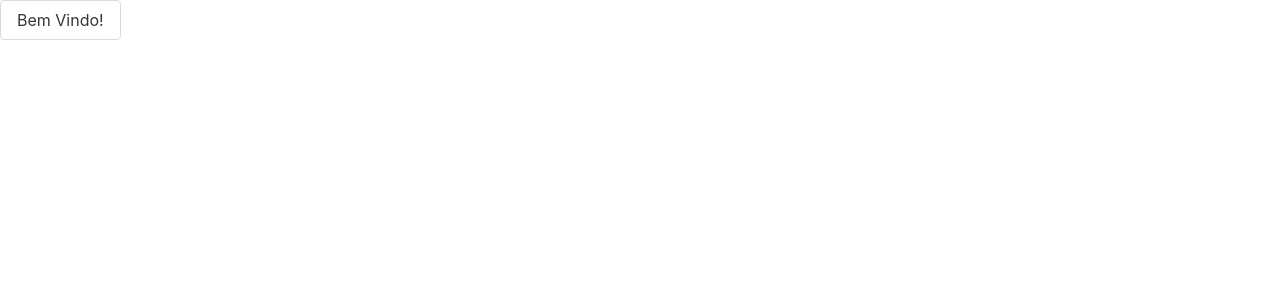
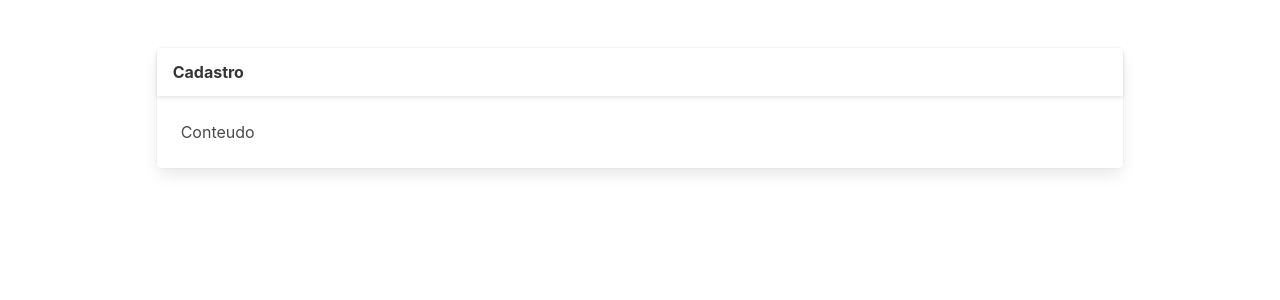
Before and after one commit to DevFullStack-Franklyn-R-Silva/Sistema-de-Vendas-Fullstack-Next.js-Spring-Boot-React-TS-e-Jasper-Reports, a Next.js app in the folder frontend/: page / in a window 1280 px wide. Shown: the top 300 px of the page. Built offline with nearby package versions, Linux system fonts and the light colour scheme.

Commit message:
Criando o Template

```diff
--- /dev/null
+++ b/frontend/src/components/index.ts
@@ -0,0 +1 @@
+export { Layout } from "./layout";
--- /dev/null
+++ b/frontend/src/components/layout/index.tsx
@@ -0,0 +1,22 @@
+export const Layout: React.FC = () => {
+    return (
+        <div className="app">
+            <section className="main-content columns is-fullheight">
+                {/* Menu ficara aqui */}
+
+                <div className="container column is-10">
+                    <div className="section">
+                        <div className="card">
+                            <div className="card-header">
+                                <p className="card-header-title">Cadastro</p>
+                            </div>
+                            <div className="card-content">
+                                <div className="content">Conteudo</div>
+                            </div>
+                        </div>
+                    </div>
+                </div>
+            </section>
+        </div>
+    );
+};
--- a/frontend/src/pages/index.tsx
+++ b/frontend/src/pages/index.tsx
@@ -1,4 +1,5 @@
 import Head from "next/head";
+import { Layout } from "components";
 
 export default function Home() {
     return (
@@ -8,8 +9,8 @@
                 <meta name="description" content="Sistema de Vendas" />
                 <link rel="icon" href="/favicon.ico" />
             </Head>
-            <button className="button">Bem Vindo!</button>
 
+            <Layout />
         </div>
     );
 }
```
Also changed, not shown: 1 other file (tests, documents, lock files or other folders).
